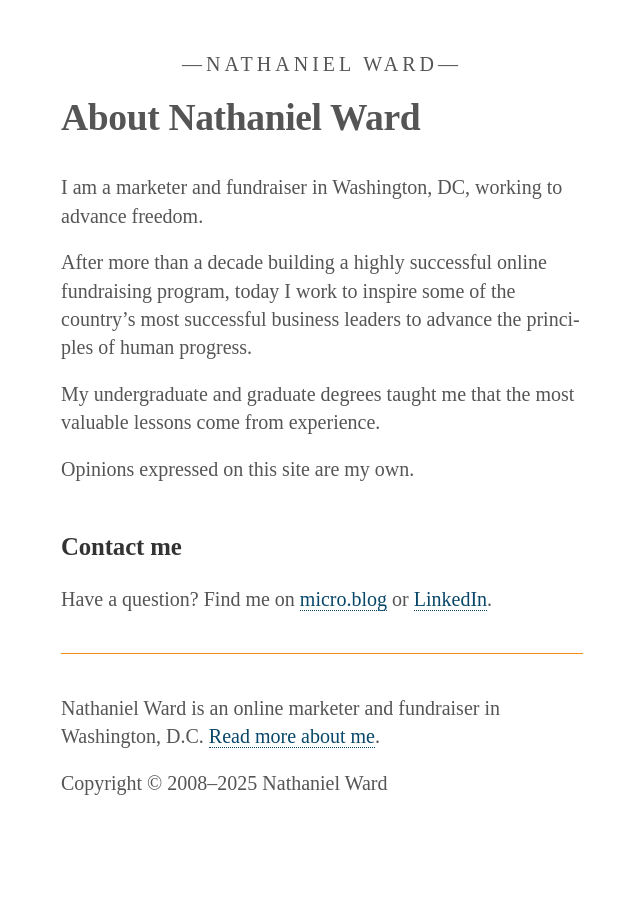
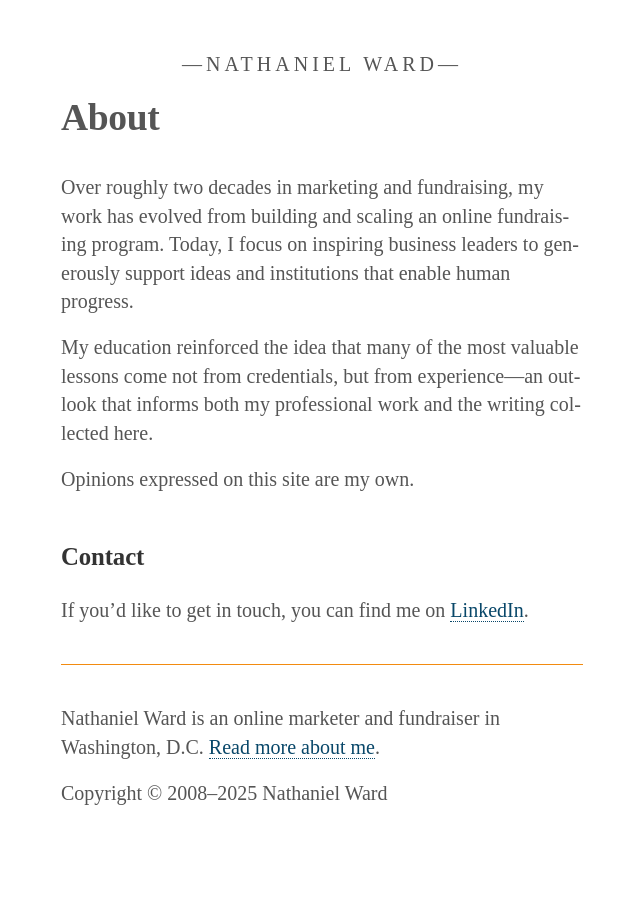
Before and after one commit to nathanielward/nathanielward.github.io, a Jekyll site: the page built from about.md, in a window 1280 px wide. Shown: the whole page, without its empty margins (318-958 px from the left). Built offline with Jekyll 4.4.1, drawn with Linux system fonts in a browser that asks for light colours; some web fonts are replaced.

Commit message:
Update about.md

```diff
--- a/about.md
+++ b/about.md
@@ -1,22 +1,17 @@
 ---
-title: About Nathaniel Ward
+title: About
 permalink: "/about/"
 layout: page
 ---
 
-I am a marketer and fundraiser in Washington, DC, working to advance freedom.
+Over roughly two decades in marketing and fundraising, my work has evolved from building and scaling an online fundraising program. Today, I focus on inspiring business leaders to generously support ideas and institutions that enable human progress.
 
-After more than a decade building a highly successful online fundraising program, today I work to inspire some of the country's most successful business leaders to advance the principles of human progress.
+My education reinforced the idea that many of the most valuable lessons come not from credentials, but from experience—an outlook that informs both my professional work and the writing collected here.
 
+Opinions expressed on this site are my own.
 
-My undergraduate and graduate degrees taught me that the most valuable lessons come from experience.
+## Contact
 
-Opinions expressed on this site are my own.
+If you’d like to get in touch, you can find me on [LinkedIn][1].
 
-## Contact me
-
-Have a question? Find me on [micro.blog][3] or [LinkedIn][4].
-
-
- [3]: https://micro.blog/nathanielward "Microbloggery"
- [4]: http://www.linkedin.com/in/nathanieleward/ "Not as bad as Facebook"
+[1]: https://www.linkedin.com/in/nathanieleward/
```
